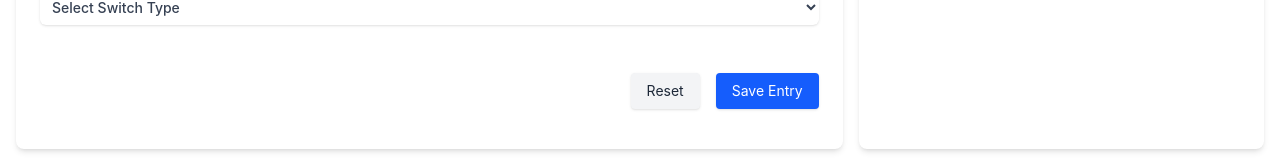
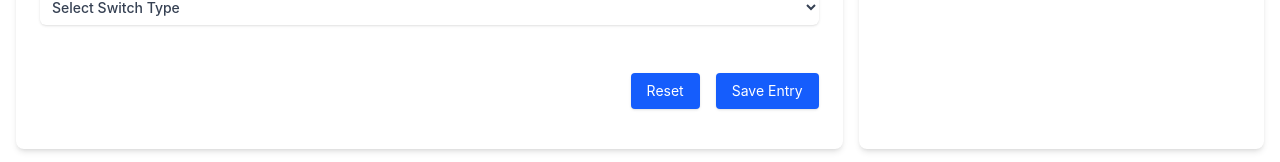
Before and after one commit to Simonongst/TechSuite-FE, a React (Vite) app: page / in a window 1280 px wide. Shown: the part 886-1048 px from the top of the page. Built offline with nearby package versions, Linux system fonts and the light colour scheme; no server answers.

Commit message:
chore: align reset button with the same color as other buttons

```diff
--- a/src/components/Equipment/EquipmentPlanning.jsx
+++ b/src/components/Equipment/EquipmentPlanning.jsx
@@ -167,7 +167,7 @@ const { tokens } = useAuth();
         <button
           type='button'
           onClick={handleReset}
-          className='text-sm px-4 py-2 bg-gray-100 text-gray-800 rounded shadow hover:bg-gray-200'
+          className='text-sm px-4 py-2 bg-blue-600 text-white rounded shadow hover:bg-blue-700'
         >
               Reset
         </button>
```
